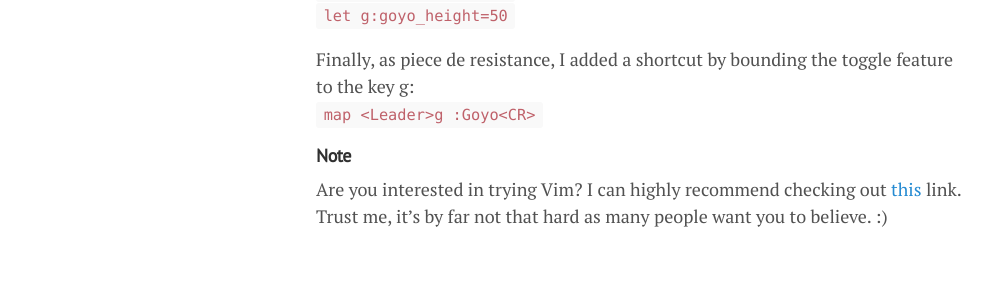
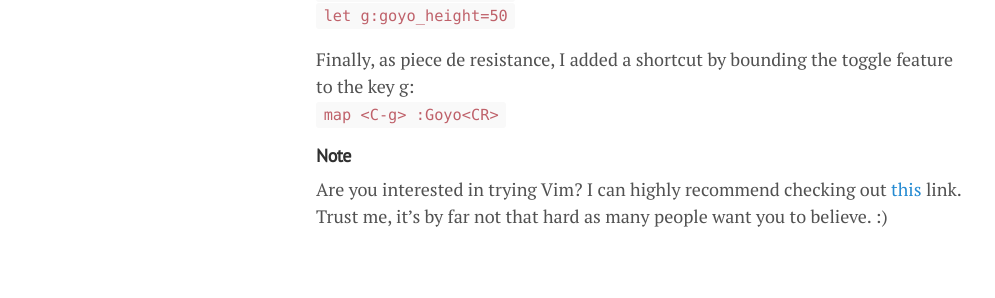
Before and after one commit to lgeurts/lgeurts.github.io, a Jekyll site: the page built from _posts/2022-10-22-distraction-free-writing-in-vim.md, in a window 1280 px wide. Shown: the part 1198-1496 px from the top of the page, without its empty margins (0-995 px from the left). Built offline with Jekyll 4.4.1, drawn with Linux system fonts in a browser that asks for light colours; nearby versions of some CDN libraries; comment, search, counter and statistics services are not loaded; some of the changed lines change nothing that is shown.

Commit message:
Update 2022-10-22-distraction-free-writing-in-vim.md

```diff
--- a/_posts/2022-10-22-distraction-free-writing-in-vim.md
+++ b/_posts/2022-10-22-distraction-free-writing-in-vim.md
@@ -33,7 +33,7 @@ The plugin works just fine as is, but I did change the text area in my vimrc con
 <br> `let g:goyo_height=50`
 
 Finally, as piece de resistance, I added a shortcut by bounding the toggle feature to the key g:
-<br> `map <Leader>g :Goyo<CR>`
+<br> `map <C-g> :Goyo<CR>`
 
 #### **Note**
 Are you interested in trying Vim? I can highly recommend checking out [this](https://danielmiessler.com/study/vim/) link. Trust me, it's by far not that hard as many people want you to believe. :)
```
